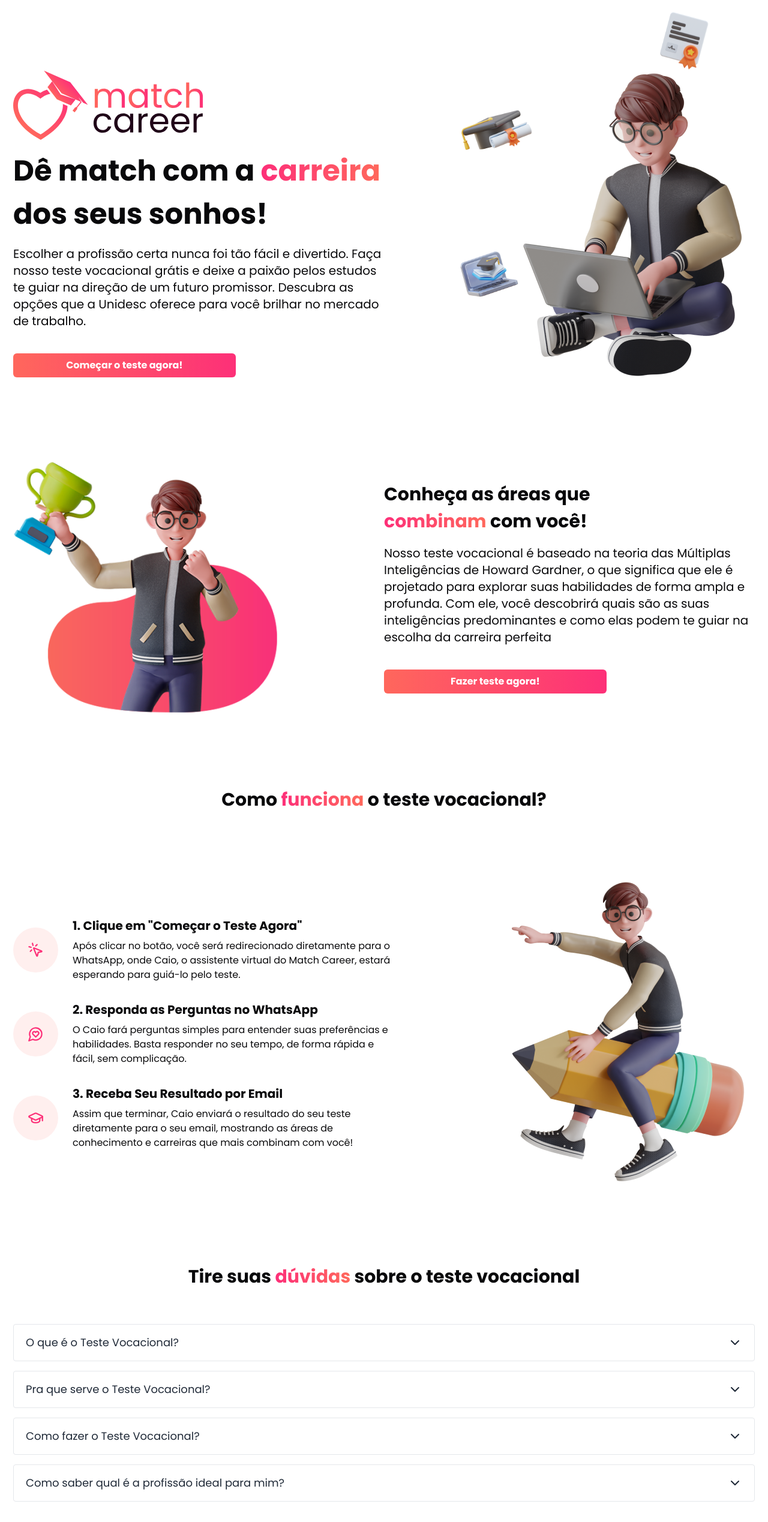
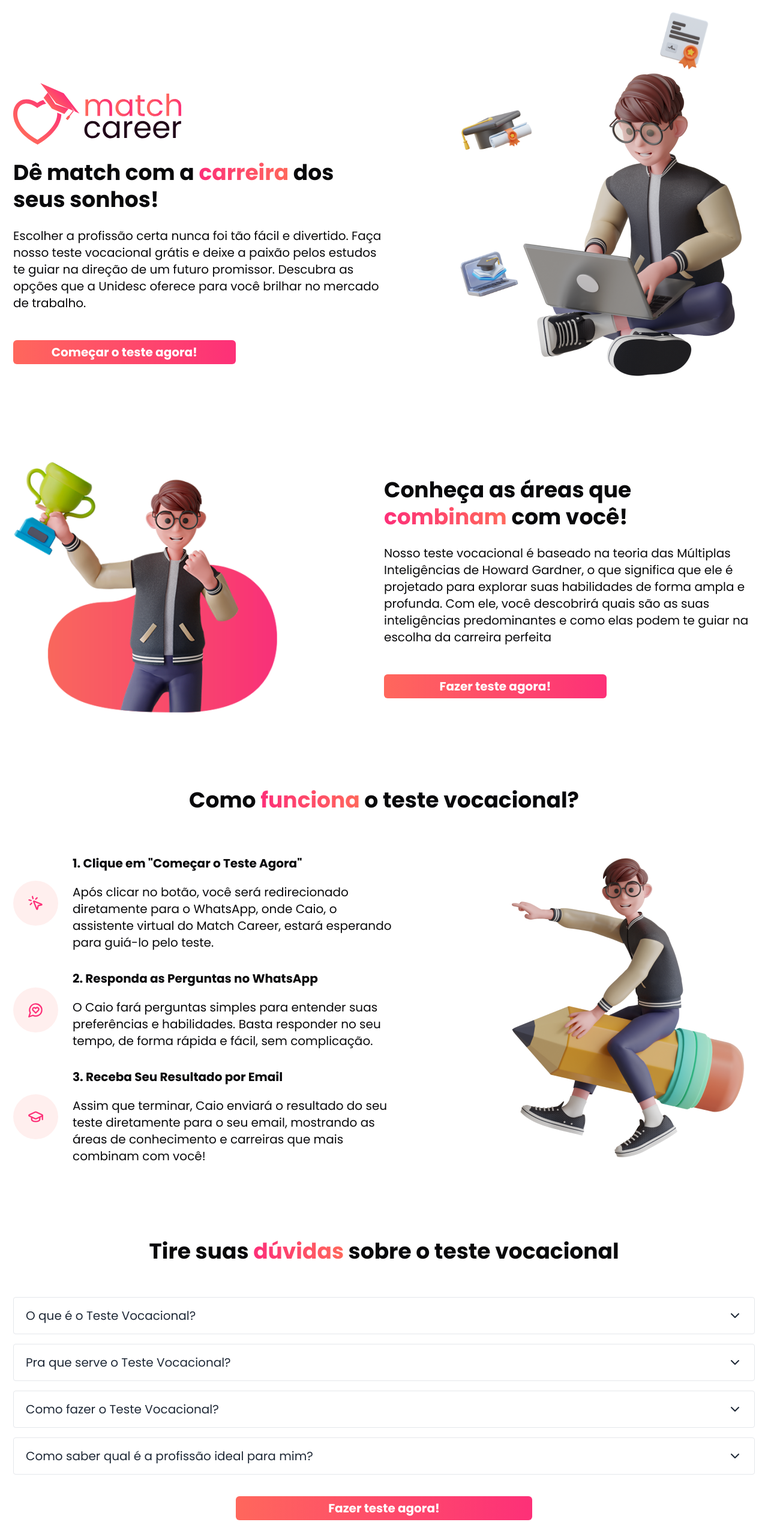
Before and after one commit to gepittes/match-career, a Next.js app: page / in a window 1280 px wide. Shown: the top 2537 px of the page at 60% size. Built offline with nearby package versions, Linux system fonts and the light colour scheme.

Commit message:
Correção da responsividade e margens

```diff
--- a/app/page.tsx
+++ b/app/page.tsx
@@ -6,7 +6,7 @@
 
 export default function Home() {
   return (
-    <div className="container mx-auto max-w-[1236px] p-5 lg:p-0 space-y-28 overflow-hidden md:overflow-visible">
+    <div className="container mx-auto max-w-[1236px] p-5 lg:p-0 space-y-16 md:space-y-28 overflow-hidden md:overflow-visible">
       <Hero />
       <About />
       <Steps />
--- a/components/sections/About.tsx
+++ b/components/sections/About.tsx
@@ -5,24 +5,25 @@
 export default function About() {
   return (
     <section>
-      <div className="flex md:justify-between gap-4 place-content-center flex-wrap-reverse">
+      <div className="flex md:justify-between gap-8 place-content-center flex-wrap-reverse">
         <div className="relative">
           <Image
             src="/images/ilustracao-segurando-trofeu.png"
             alt="Ilustração segurando troféu"
             width={440}
             height={400}
+            className="md:max-w-full max-w-80"
           />
         </div>
-        <div className="flex flex-col justify-center gap-4 md:w-1/2 ">
-          <h3 className="text-3xl font-bold leading-normal">
+        <div className="flex flex-col justify-center gap-6 md:w-1/2 ">
+          <h3 className="text-3xl md:text-4xl font-bold md:leading-tight">
             Conheça as áreas que <br />
             <span className="bg-primary bg-clip-text text-transparent">
               combinam
             </span>{" "}
             com você!
           </h3>
-          <p className="text-xl mb-6">
+          <p className="md:text-xl mb-6 leading-7">
             Nosso teste vocacional é baseado na teoria das Múltiplas
             Inteligências de Howard Gardner, o que significa que ele é projetado
             para explorar suas habilidades de forma ampla e profunda. Com ele,
@@ -32,7 +33,7 @@
           <Button
             variant={"primary"}
             size={"default"}
-            className="text-base font-semibold md:w-3/5 py-0"
+            className="md:text-xl font-semibold md:w-3/5 py-0"
           >
             Fazer teste agora!
           </Button>
--- a/components/sections/CustomAcordion.tsx
+++ b/components/sections/CustomAcordion.tsx
@@ -5,7 +5,7 @@
 const Home = () => {
   return (
     <div className="flex flex-col mx-auto">
-      <h3 className="text-3xl font-bold leading-normal text-center mb-14">
+      <h3 className="text-3xl md:text-4xl font-bold leading-normal text-center mb-14">
         Tire suas{" "}
         <span className="bg-primary bg-clip-text text-transparent">
           dúvidas
@@ -16,7 +16,7 @@
       <Button
         variant={"primary"}
         size={"default"}
-        className="text-base font-semibold w-full md:w-2/5 py-0 mx-auto my-5 "
+        className="md:text-xl font-semibold w-full md:w-2/5 py-0 mx-auto my-5 "
       >
         Fazer teste agora!
       </Button>
--- a/components/sections/Hero.tsx
+++ b/components/sections/Hero.tsx
@@ -4,25 +4,26 @@
 
 export const Hero = () => {
   return (
-    <section className=" mt-24">
+    <section className=" md:mt-24">
       <div className="flex flex-col">
         <div className="flex md:justify-between gap-8 place-content-center relative flex-wrap ">
-          <div className="flex flex-col justify-center gap-4 md:w-1/2 ">
+          <div className="flex flex-col justify-center gap-6 md:w-1/2 ">
             <Image
               src="/images/logo.svg"
               alt="Logo"
               width={316}
               height={118}
+              className="w-full max-w-[120px] md:max-w-[280px]"
               priority
             />
-            <h1 className="text-5xl font-bold leading-normal">
+            <h1 className="text-3xl md:text-4xl font-bold md:leading-tight">
               Dê match com a{" "}
               <span className="bg-primary bg-clip-text text-transparent">
                 carreira
               </span>{" "}
               dos seus sonhos!
             </h1>
-            <p className="text-xl mb-6">
+            <p className="md:text-xl mb-6 leading-7">
               Escolher a profissão certa nunca foi tão fácil e divertido. Faça
               nosso teste vocacional grátis e deixe a paixão pelos estudos te
               guiar na direção de um futuro promissor. Descubra as opções que a
@@ -31,7 +32,7 @@
             <Button
               variant={"primary"}
               size={"default"}
-              className="text-base font-semibold md:w-3/5 py-0"
+              className="md:text-xl font-semibold md:w-3/5 py-0 z-10"
             >
               Começar o teste agora!
             </Button>
--- a/components/sections/Steps.tsx
+++ b/components/sections/Steps.tsx
@@ -23,7 +23,7 @@
 export default function Steps() {
   return (
     <section>
-      <h3 className="text-3xl font-bold leading-normal mb-24 text-center">
+      <h3 className="text-3xl md:text-4xl font-bold md:leading-tight mb-14 text-center">
         Como {""}
         <span className="bg-primary bg-clip-text text-transparent">
           funciona
@@ -38,20 +38,23 @@
                 <div className="p-6 rounded-full text-[#FD3078] bg-[#FF675C1A]">
                   {item.icon}
                 </div>
-                <div className="texto lg:max-w-[543px] space-y-2">
+                <div className="texto lg:max-w-[543px] space-y-5 gap-6">
                   <h3 className="text-xl font-semibold">{item.title}</h3>
-                  <p className="">{item.description}</p>
+                  <p className="md:text-xl mb-6 leading-7">{item.description}</p>
                 </div>
               </li>
             ))}
           </ul>
         </div>
+        <div className="w-full md:w-auto">
           <Image
             src="/images/ilustracao-lapis.png"
             alt="Ilustração Lápis"
             width={422}
             height={542}
+            className="md:max-w-full max-w-80 mx-auto"
           />
+        </div>
       </div>
     </section>
   );
--- a/components/ui/AcordionComponent.tsx
+++ b/components/ui/AcordionComponent.tsx
@@ -44,8 +44,8 @@
             value={`item-${index}`}
             className="border border-gray-200 rounded py-4 px-5 mb-4"
           >
-            <AccordionTrigger className="w-full flex justify-between items-center text-left text-lg font-normal text-gray-800">
-              <span>{item.summary}</span>
+            <AccordionTrigger className="w-full flex gap-2 justify-between items-center text-left text-lg font-normal text-gray-800">
+              <span className="md:text-xl">{item.summary}</span>
               <ChevronDown
                 className={`transition-transform duration-200 `} /* ${
                     item.isOpen ? "rotate-180" : ""
@@ -53,7 +53,7 @@
               />
             </AccordionTrigger>
             <AccordionContent className="mt-3">
-              <p>{item.details}</p>
+              <p className="md:text-xl leading-7">{item.details}</p>
             </AccordionContent>
           </AccordionItem>
         ))}
--- a/components/ui/ImagesMatch.tsx
+++ b/components/ui/ImagesMatch.tsx
@@ -53,7 +53,7 @@
           alt={image.alt}
           width={image.width}
           height={image.height}
-          className={`object-cover ${image.position} ${image.floatAnimation}`}
+          className={`object-cover ${image.position} ${image.floatAnimation} md:max-w-full max-w-60`}
         />
       ))}
     </div>
```
Lines whose indentation alone changed are shown as unchanged.
